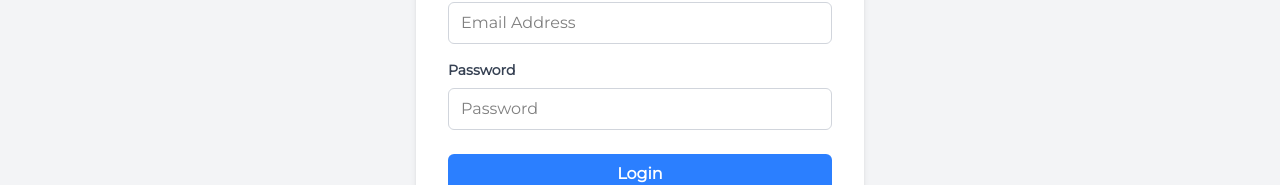
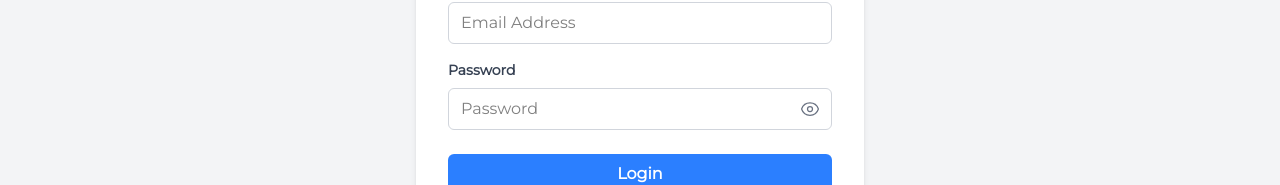
Before and after one commit to dipu-developer/csc-frontend, a React (Vite) app: page /login in a window 1280 px wide. Shown: the part 388-573 px from the top of the page. Built offline with nearby package versions, Linux system fonts and the light colour scheme.

Commit message:
set default port 3000 and added show password funtionality

```diff
--- a/package.json
+++ b/package.json
@@ -4,7 +4,7 @@
   "version": "0.0.0",
   "type": "module",
   "scripts": {
-    "dev": "vite",
+    "dev": "vite --port 3000",
     "build": "vite build",
     "lint": "eslint .",
     "preview": "vite preview"
--- a/src/Pages/Login.jsx
+++ b/src/Pages/Login.jsx
@@ -8,6 +8,7 @@
 		password: "",
 	});
 	const [error, setError] = useState("");
+	const [showPassword, setShowPassword] = useState(false);
 
 	const navigate = useNavigate();
 
@@ -88,15 +89,59 @@
 						<label className="block text-gray-700 text-sm font-bold mb-2">
 							Password
 						</label>
+						<div className="relative">
 							<input
-							type="password"
+								type={showPassword ? "text" : "password"}
 								name="password"
 								value={formData.password}
 								onChange={handleChange}
-							className="w-full px-3 py-2 border border-gray-300 rounded-md focus:outline-none focus:ring-2 focus:ring-blue-500"
+								className="w-full px-3 py-2 border border-gray-300 rounded-md focus:outline-none focus:ring-2 focus:ring-blue-500 pr-10"
 								placeholder="Password"
 								required
 							/>
+							<button
+								type="button"
+								onClick={() => setShowPassword(!showPassword)}
+								className="absolute inset-y-0 right-0 px-3 flex items-center text-gray-500 hover:text-gray-700 focus:outline-none"
+							>
+								{showPassword ? (
+									<svg
+										xmlns="http://www.w3.org/2000/svg"
+										fill="none"
+										viewBox="0 0 24 24"
+										strokeWidth={1.5}
+										stroke="currentColor"
+										className="w-5 h-5"
+									>
+										<path
+											strokeLinecap="round"
+											strokeLinejoin="round"
+											d="M3.98 8.223A10.477 10.477 0 001.934 12C3.226 16.338 7.244 19.5 12 19.5c.993 0 1.953-.138 2.863-.395M6.228 6.228A10.45 10.45 0 0112 4.5c4.756 0 8.773 3.162 10.065 7.498a10.523 10.523 0 01-4.293 5.774M6.228 6.228L3 3m3.228 3.228l3.65 3.65m7.894 7.894L21 21m-3.228-3.228l-3.65-3.65m0 0a3 3 0 10-4.243-4.243m4.242 4.242L9.88 9.88"
+										/>
+									</svg>
+								) : (
+									<svg
+										xmlns="http://www.w3.org/2000/svg"
+										fill="none"
+										viewBox="0 0 24 24"
+										strokeWidth={1.5}
+										stroke="currentColor"
+										className="w-5 h-5"
+									>
+										<path
+											strokeLinecap="round"
+											strokeLinejoin="round"
+											d="M2.036 12.322a1.012 1.012 0 010-.639C3.423 7.51 7.36 4.5 12 4.5c4.638 0 8.573 3.007 9.963 7.178.07.207.07.431 0 .639C20.577 16.49 16.64 19.5 12 19.5c-4.638 0-8.573-3.007-9.963-7.178z"
+										/>
+										<path
+											strokeLinecap="round"
+											strokeLinejoin="round"
+											d="M15 12a3 3 0 11-6 0 3 3 0 016 0z"
+										/>
+									</svg>
+								)}
+							</button>
+						</div>
 						{error && (
 							<p className="text-red-500 text-sm mt-1">{error}</p>
 						)}
```
Lines whose indentation alone changed are shown as unchanged.
